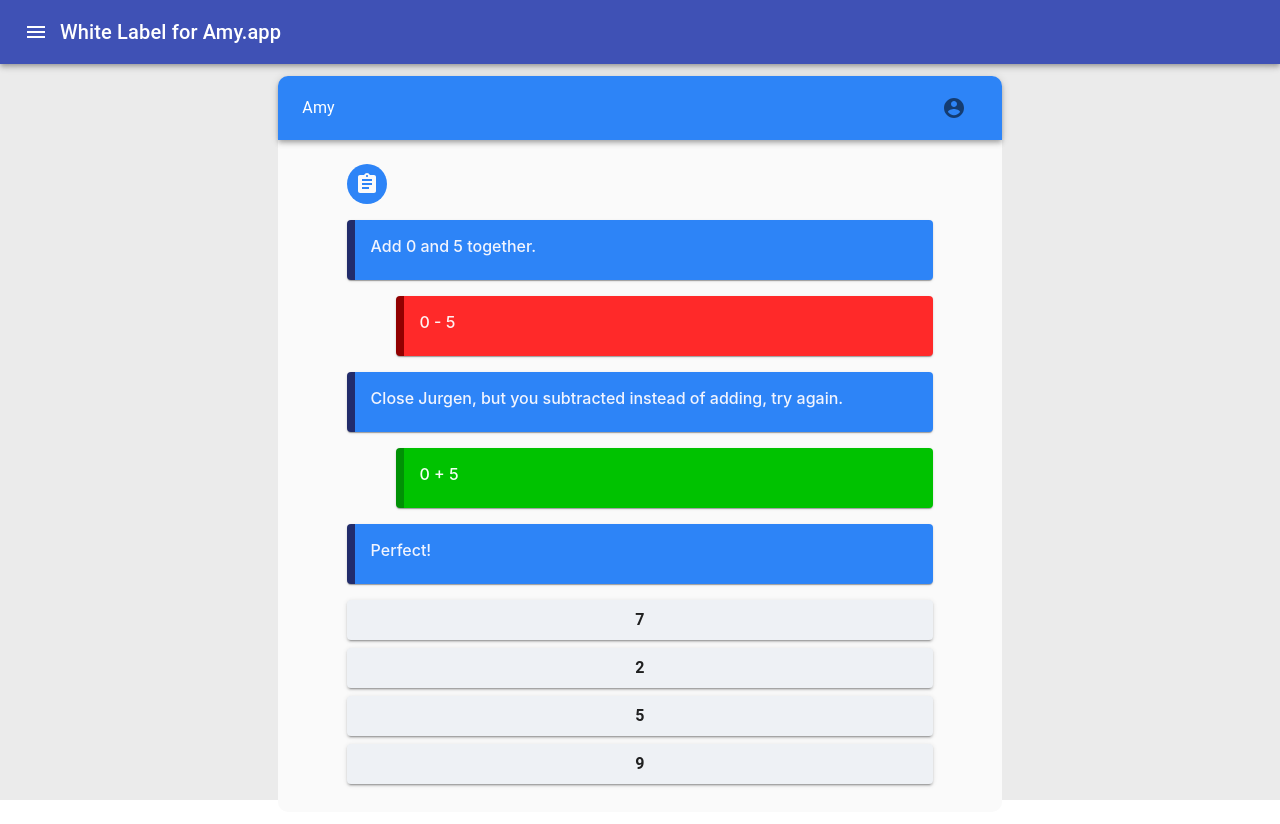
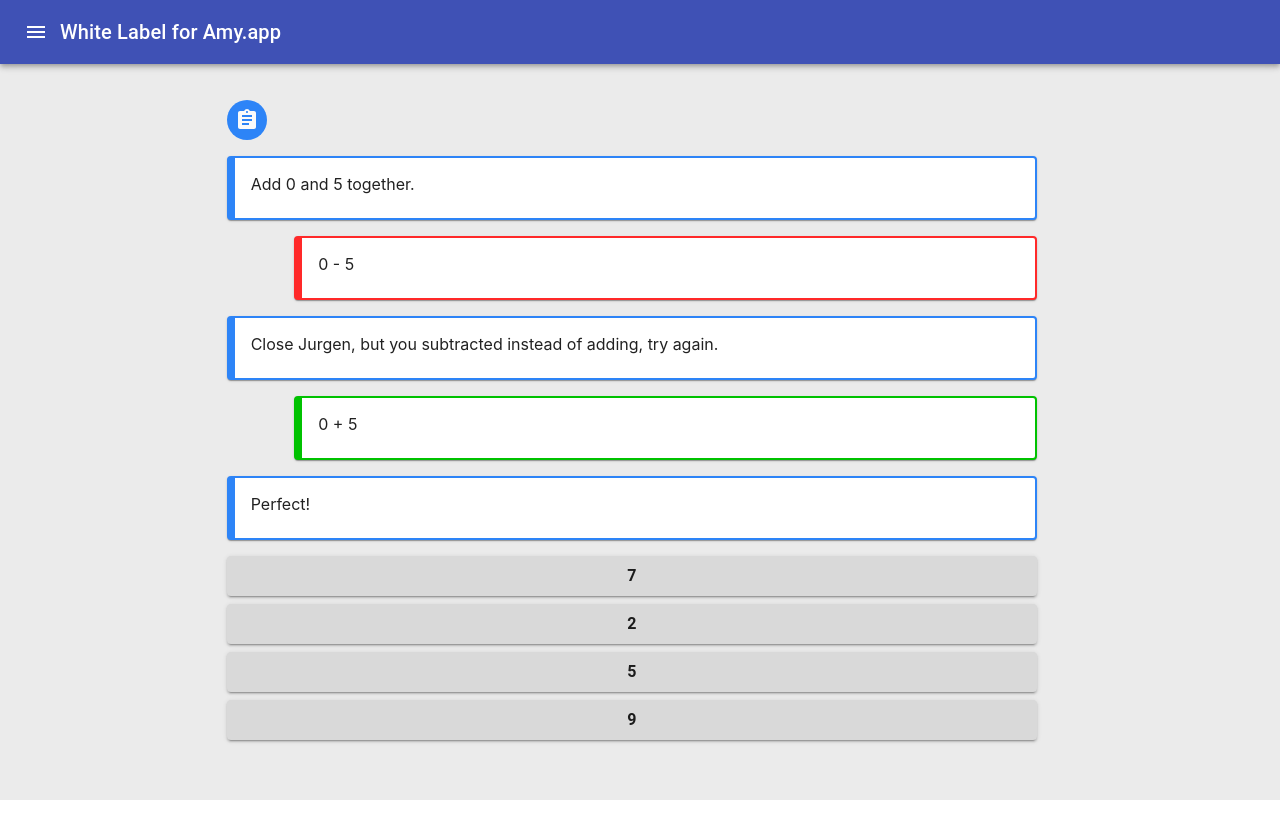
Before and after one commit to webmad-nz/white-label-react, a React (Create React App) app: page /page in a window 1280 px wide. After the commit the page ends 800 px from the top, so only its background shows below. Built offline with nearby package versions, Linux system fonts and the light colour scheme.

Commit message:
Simplified styling

```diff
--- a/src/Page.tsx
+++ b/src/Page.tsx
@@ -1,50 +1,35 @@
-import {
-    Avatar,
-    Button,
-    Card,
-    CardContent,
-    CardHeader,
-    Grid,
-    IconButton,
-    Toolbar,
-    Typography,
-} from "@material-ui/core";
-// import CancelIcon from '@material-ui/icons/Cancel';
-// import CheckCircleIcon from '@material-ui/icons/CheckCircle';
-import AppBar from "@material-ui/core/AppBar";
+import { Avatar, Button, Card, CardContent, CardHeader, Grid } from "@material-ui/core";
 import { makeStyles } from "@material-ui/core/styles";
-import { AccountCircle } from "@material-ui/icons";
 import AssignmentIcon from "@material-ui/icons/Assignment";
 import { default as React } from "react";
 
 const useStyles = makeStyles((theme) => ({
     instruction: {
-        backgroundColor: "#2d84f7",
-        borderLeft: "8px solid #222c6b",
+        borderLeft: "8px solid #2d84f7",
+        border: "2px solid #2d84f7",
         borderRadius: "4px",
-        color: "#f1f4fe",
-        fontWeight: 500,
     },
     correctOption: {
-        backgroundColor: "#00c200",
-        borderLeft: "8px solid #009105",
+        borderLeft: "8px solid #00c200",
+        border: "2px solid #00c200",
         borderRadius: "4px",
-        color: "#f5fff5",
-        fontWeight: 500,
     },
     incorrectOption: {
-        backgroundColor: "#ff2929",
-        borderLeft: "8px solid #910000",
+        borderLeft: "8px solid #ff2929",
+        border: "2px solid #ff2929",
         borderRadius: "4px",
-        color: "#fff2f2",
-        fontWeight: 500,
+    },
+    defaultOption: {
+        backgroundColor: "#d9d9d9",
+        fontSize: "16px",
+        fontWeight: 600,
     },
 }));
 
 export function Instruction({ inst }: { inst: string }) {
     const classes = useStyles();
     return (
-        <Card square={true} className={classes.instruction}>
+        <Card className={classes.instruction}>
             <CardContent>{inst}</CardContent>
         </Card>
     );
@@ -57,7 +42,7 @@ export function Option({ options, state }: { options: string[]; state: string })
             {state === "CORRECT" && (
                 <Grid container justify="flex-end">
                     <Grid item xs={11}>
-                        <Card square={true} className={classes.correctOption}>
+                        <Card className={classes.correctOption}>
                             <CardContent>{options}</CardContent>
                         </Card>
                     </Grid>
@@ -66,22 +51,18 @@ export function Option({ options, state }: { options: string[]; state: string })
             {state === "INCORRECT" && (
                 <Grid container justify="flex-end">
                     <Grid item xs={11}>
-                        <Card square={true} className={classes.incorrectOption}>
+                        <Card className={classes.incorrectOption}>
                             <CardContent>{options}</CardContent>
                         </Card>
                     </Grid>
                 </Grid>
             )}
             {state === "DEFAULT" && (
-                <Grid container spacing={1} justify="flex-end">
+                <Grid container spacing={1}>
                     {options.map((opt) => {
                         return (
-                            <Grid item xs={12} direction="column">
-                                <Button
-                                    fullWidth
-                                    variant="contained"
-                                    style={{ backgroundColor: "#eef1f5", fontSize: "16px", fontWeight: 600 }}
-                                >
+                            <Grid item xs={12}>
+                                <Button fullWidth variant="contained" className={classes.defaultOption}>
                                     {opt}
                                 </Button>
                             </Grid>
@@ -95,27 +76,10 @@ export function Option({ options, state }: { options: string[]; state: string })
 
 export default function Page() {
     return (
-        <Grid container xs={12} alignItems="center" justify="center">
-            <Grid
-                container
-                xs={7}
-                spacing={2}
-                alignItems="center"
-                justify="center"
-                style={{ backgroundColor: "#fafafa", borderRadius: "10px", paddingBottom: "20px" }}
-            >
-                <AppBar position="static" style={{ borderRadius: "10px 10px 0 0", backgroundColor: "#2d84f7" }}>
-                    <Toolbar>
-                        <Typography style={{ flexGrow: 1 }}>Amy</Typography>
-                        <IconButton>
-                            <AccountCircle />
-                        </IconButton>
-                    </Toolbar>
-                </AppBar>
-                <Grid item xs={10}>
+        <Grid container xs={12} spacing={2} alignItems="center" justify="center">
+            <Grid item xs={8}>
                 <CardHeader
                     style={{
-                            overflowX: "auto",
                         paddingLeft: 0,
                         paddingBottom: 0,
                     }}
@@ -126,26 +90,25 @@ export default function Page() {
                     }
                 />
             </Grid>
-                <Grid item xs={10}>
+            <Grid item xs={8}>
                 <Instruction inst="Add 0 and 5 together." />
             </Grid>
-                <Grid item xs={10}>
+            <Grid item xs={8}>
                 <Option options={["0 - 5"]} state="INCORRECT" />
             </Grid>
 
-                <Grid item xs={10}>
+            <Grid item xs={8}>
                 <Instruction inst="Close Jurgen, but you subtracted instead of adding, try again." />
             </Grid>
-                <Grid item xs={10}>
+            <Grid item xs={8}>
                 <Option options={["0 + 5"]} state="CORRECT" />
             </Grid>
 
-                <Grid item xs={10}>
+            <Grid item xs={8}>
                 <Instruction inst="Perfect!" />
             </Grid>
-                <Grid item xs={10}>
+            <Grid item xs={8}>
                 <Option options={["7", "2", "5", "9"]} state="DEFAULT" />
-                </Grid>
             </Grid>
         </Grid>
     );
```
Lines whose indentation alone changed are shown as unchanged.
